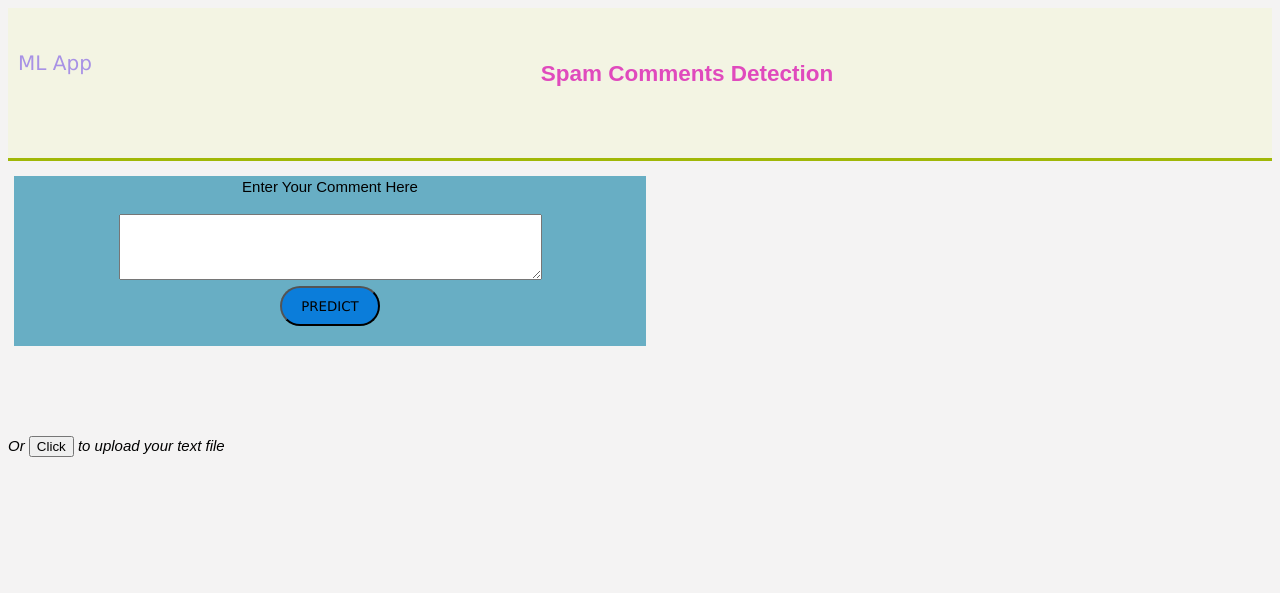
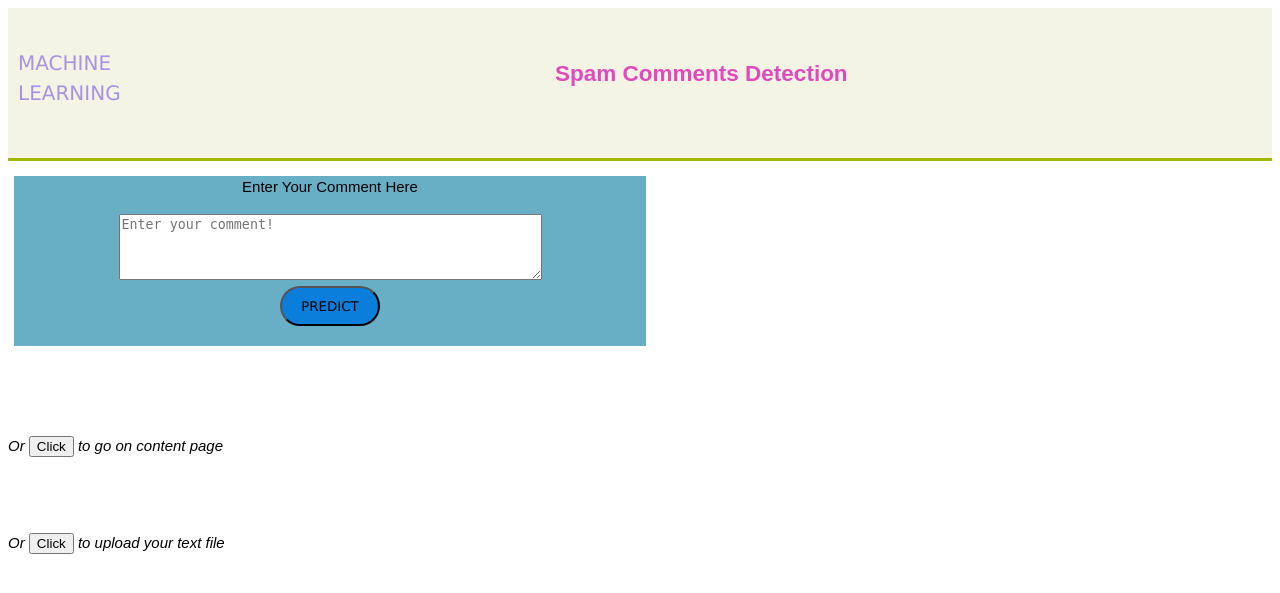
Before and after one commit to ShivanshGaur6096/SpamCommentDetection, a Flask app: page / in a window 1280 px wide. Shown: the top 593 px of the page. Run offline with Flask 2, Linux system fonts and the light colour scheme; parts of the project's set-up code (start-up, migrations or seed data) failed here and were passed over.

Commit message:
Update home.html

```diff
--- a/templates/home.html
+++ b/templates/home.html
@@ -5,12 +5,14 @@
     	<!-- <link rel="stylesheet" type="text/css" href="../static/css/styles.css"> -->
     	<link rel="stylesheet" type="text/css" href="{{ url_for('static', filename='css/styles.css') }}">
     </head>
-<body>
+    <body style="background:url("https://atgbcentral.com/data/out/37/4214905-background-images-for-websites.jpg");">
 
         	<header>
+
             	 <div class="container">
             		<div id="brandname">
-			ML App
+            		MACHINE<br>
+        			LEARNING
         		</div>
         		<h2>Spam Comments Detection</h2>
 
@@ -22,7 +24,7 @@
 		<form action="{{ url_for('predict')}}" method="POST">
 		<p>Enter Your Comment Here</p>
 		<!-- <input type="text" name="comment"/> -->
-		<textarea name="comment" rows="4" cols="50"></textarea>		<br/>
+		<textarea placeholder="Enter your comment!" name="comment" rows="4" cols="50"></textarea>		<br/>
 
 
 		<input type="submit" class="btn-info" value="PREDICT">
@@ -31,6 +33,9 @@
 
 	</div>
 	<br/><br/><br/>
+
+	<p><i>Or <b><a href="/content"><button>Click</button></a></b> to go on content page</i></p><br/>
+<br/>
 	<p><i>Or <b><a href="/upload"><button>Click</button></a></b> to upload your text file</i></p><br/>
 
 
```
Lines whose indentation alone changed are shown as unchanged.
